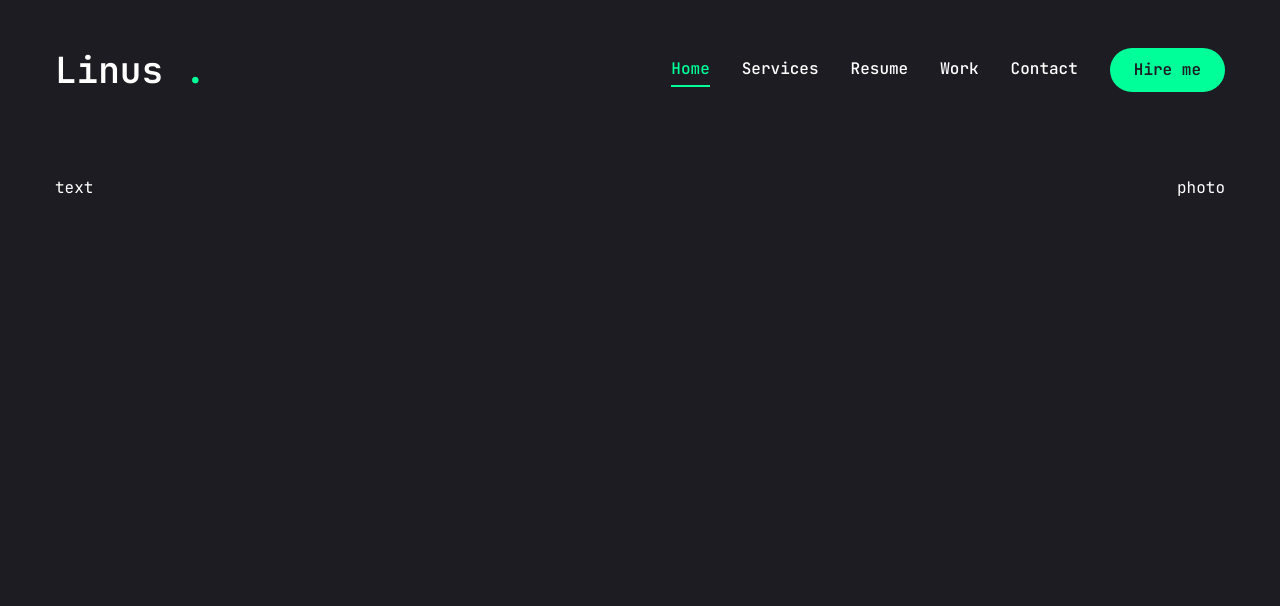
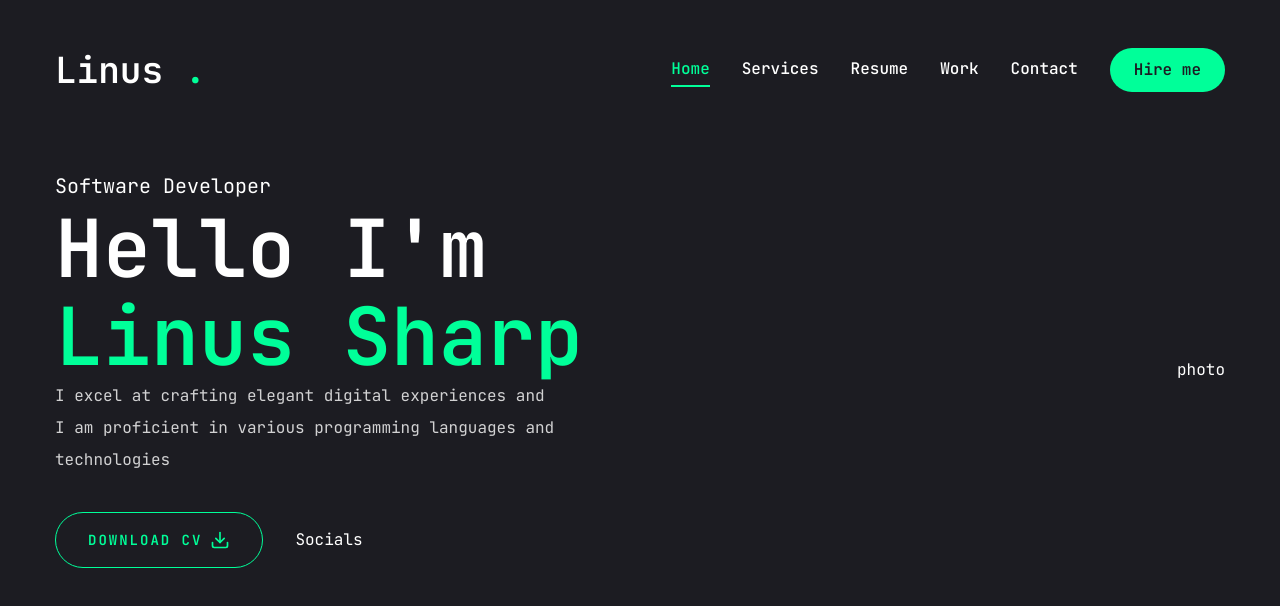
Before and after one commit to LinusSharp/Portfolio-Website, a Next.js app in the folder my-app/: page / in a window 1280 px wide. Shown: the top 606 px of the page. Built offline with nearby package versions, Linux system fonts and the light colour scheme.

Commit message:
feat: adding the social buttons

```diff
--- a/my-app/app/globals.css
+++ b/my-app/app/globals.css
@@ -30,4 +30,16 @@
   body{
     @apply font-primary bg-primary text-white leading-loose;
   }
+
+  .h1{
+    @apply text-[48px] xl:text-[80px] leading-[1.1] font-semibold;
+  }
+
+  .h2{
+    @apply text-[36px] xl:text-[48px] leading-[1.1] font-semibold;
+  }
+
+  .h3{
+    @apply text-[20px] xl:text-[24px] leading-[1.1] font-semibold;
+  }
 }
--- a/my-app/app/page.jsx
+++ b/my-app/app/page.jsx
@@ -1,13 +1,39 @@
 import React from "react";
 import { Button } from "../components/ui/button";
 import { FiDownload } from "react-icons/fi";
+import Socials from "../components/Socials"
 
 const Home = () => {
   return (
     <section className="h-full">
       <div className="container mx-auto h-full">
         <div className="flex flex-col xl:flex-row items-center justify-between xl:pt-8 xl:pb-24">
-          <div>text</div>
+          {/*text*/}
+          <div className="text-center xl:text-left">
+            <span className="text-xl">Software Developer</span>
+            <h1 className="h1">
+              Hello I'm <br /> <span className="text-accent">Linus Sharp</span>
+            </h1>
+            <p className="max-w-[500px] mb-9 text-white/80">
+              I excel at crafting elegant digital experiences and I am
+              proficient in various programming languages and technologies
+            </p>
+            {/*btn and socials*/}
+            <div className="flex flex-col xl:flex-row items-center gap-8">
+              <Button
+                variant="outline"
+                size="lg"
+                className="uppercase flex items-center gap-2"
+              >
+                <span>Download CV</span>
+                <FiDownload className="text-xl" />
+              </Button>
+              <div className="mb-8 xl:mb-0">
+                <Socials />
+              </div>
+            </div>
+          </div>
+          {/*photo*/}
           <div>photo</div>
         </div>
       </div>
--- /dev/null
+++ b/my-app/components/Socials.jsx
@@ -0,0 +1,7 @@
+import React from "react";
+
+const Socials = () => {
+  return <div>Socials</div>;
+};
+
+export default Socials;
```
